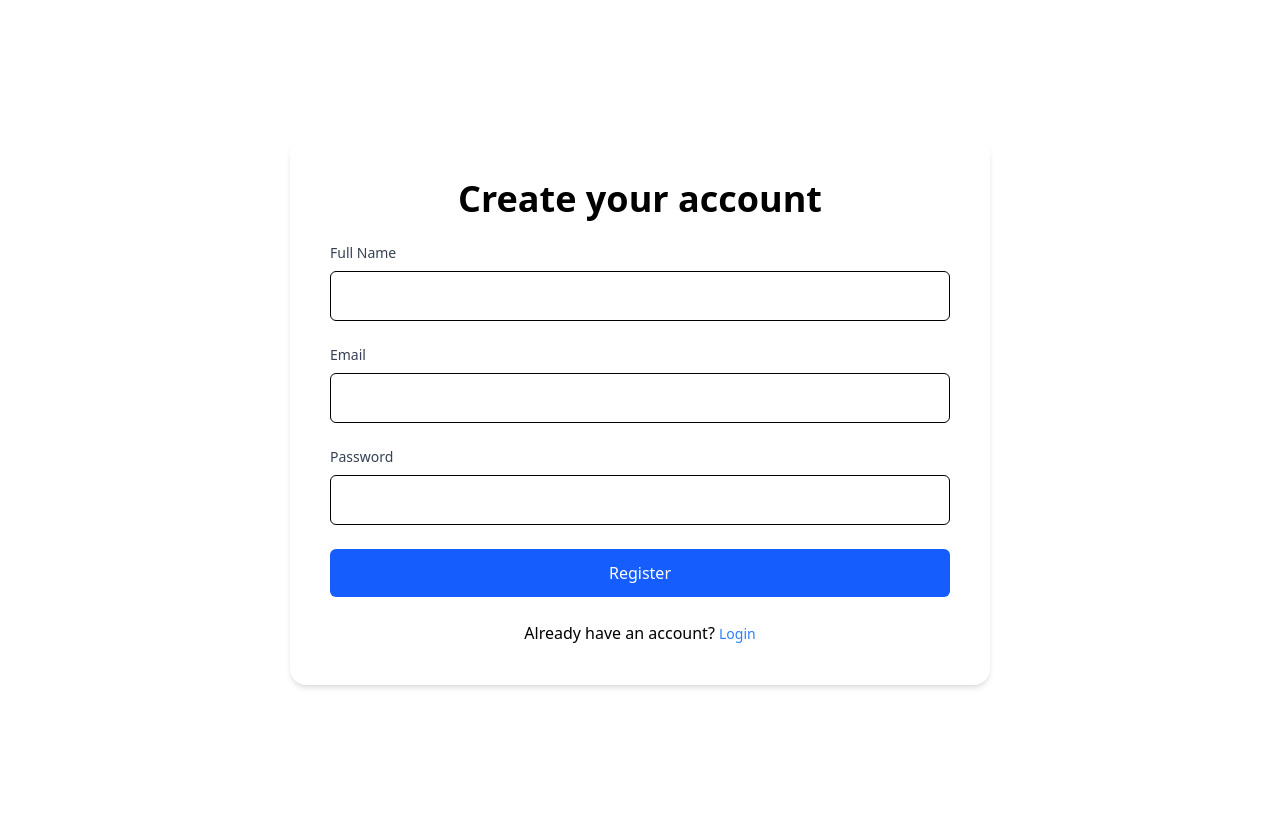
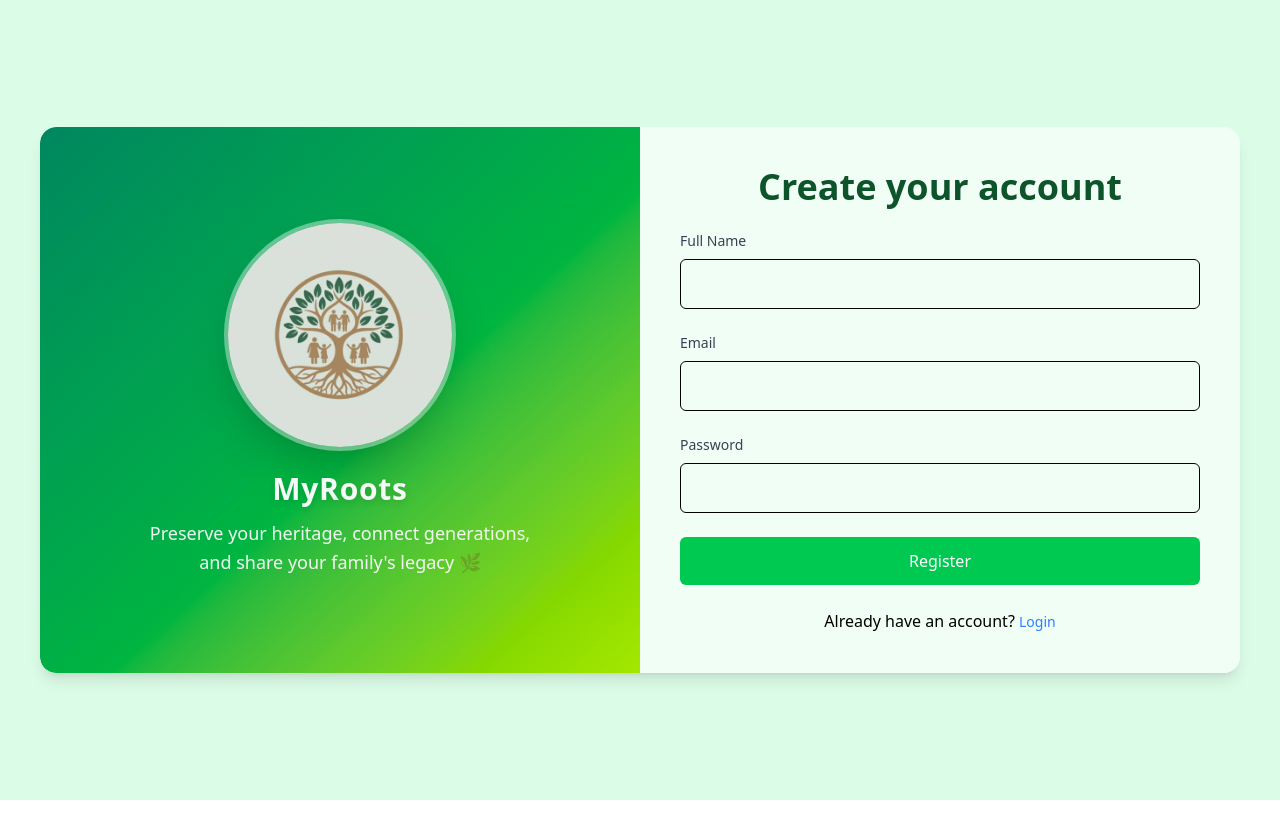
Before and after one commit to RaiJ1n/my-root, a Vue app: page /register in a window 1280 px wide. After the commit the page ends 800 px from the top, so only its background shows below. Built offline with nearby package versions, Linux system fonts and the light colour scheme.

Commit message:
final commit

```diff
--- a/src/App.vue
+++ b/src/App.vue
@@ -2,7 +2,7 @@
 
 <template>
   <div>
-    <div class="w-360px mx-auto p-3 background-white">
+    <div class="w-360px mx-auto ">
       <router-view></router-view>
     </div>
   </div>
--- a/src/components/headers.vue
+++ b/src/components/headers.vue
@@ -4,6 +4,7 @@
   >
     <!-- ✅ Logo -->
     <h1
+      image: logo
       class="text-3xl font-bold text-green-700 cursor-pointer hover:text-green-800 transition"
       @click="$router.push('/')"
     >
@@ -42,6 +43,7 @@
 import { useRouter } from 'vue-router'
 import { useProfile } from '@/store/profileStore.js'
 import { useAuth } from '@/store/authStore.js'
+import logo from '@/image/logoMyRoots.jpg'
 
 const { profile } = useProfile()
 const { setAuth } = useAuth()
--- a/src/views/login.vue
+++ b/src/views/login.vue
@@ -1,13 +1,46 @@
 <template>
-  <div class="min-h-screen flex items-center justify-center">
-    <div class="bg-white p-10 rounded-2xl shadow-md w-[700px]">
-      <h1 class="text-4xl font-bold mb-6 text-center">Welcome back</h1>
+  <div class="min-h-screen flex items-center justify-center bg-green-100">
+    <!-- Main Container -->
+    <div class="flex w-[1200px] bg-white/60 backdrop-blur-md rounded-2xl shadow-lg overflow-hidden">
 
-      <!-- Login Form -->
+      <!-- ✅ Hero Section -->
+      <div
+        class="w-1/2 flex flex-col items-center justify-center text-center p-10
+               bg-gradient-to-br from-emerald-700 via-green-600 to-lime-400
+               text-white/95 backdrop-blur-md relative overflow-hidden"
+      >
+        <!-- Subtle decorative glow -->
+        <div class="absolute inset-0 bg-white/10 mix-blend-overlay"></div>
+
+        <!-- Logo -->
+        <img
+          :src="logo"
+          alt="MyRoots logo"
+          class="w-56 h-56 mb-6 rounded-full shadow-2xl ring-4 ring-white/40 bg-white/10 backdrop-blur-sm"
+        />
+
+        <!-- App title -->
+        <h2 class="text-3xl font-extrabold mb-3 drop-shadow-md tracking-wide">MyRoots</h2>
+
+        <!-- Tagline -->
+        <p class="text-white/90 text-lg max-w-sm leading-relaxed">
+          Preserve your heritage, connect generations, and share your family's legacy 🌿
+        </p>
+      </div>
+
+      <!-- ✅ Login Form Section -->
+      <div class="w-1/2 p-10 flex flex-col justify-center">
+        <h1 class="text-4xl font-bold mb-6 text-center text-green-900">Welcome back</h1>
+
         <form @submit.prevent="login" class="space-y-6">
           <div>
             <label class="block text-gray-700 mb-2 text-sm">Email</label>
-          <input v-model="email" type="email" required class="w-full px-4 py-3 border rounded-md" />
+            <input
+              v-model="email"
+              type="email"
+              required
+              class="w-full px-4 py-3 border rounded-md"
+            />
           </div>
 
           <div>
@@ -20,11 +53,10 @@
             />
           </div>
 
-        <!-- Login Button -->
           <div>
             <button
               type="submit"
-            class="w-full bg-blue-600 text-white py-3 rounded-md hover:bg-blue-700 transition"
+              class="w-full bg-green-500 text-white py-3 rounded-md hover:bg-green-500 transition"
             >
               Login
             </button>
@@ -33,47 +65,48 @@
           <div class="text-center mt-3">
             <p>
               Don't have an account?
-            <router-link to="/register" class="text-sm text-blue-500">Register</router-link>
+              <router-link to="/register" class="text-sm text-blue-500 hover:underline">
+                Register
+              </router-link>
             </p>
           </div>
         </form>
       </div>
     </div>
+  </div>
 </template>
 
 <script setup>
-import { ref } from "vue"
-import { useRouter } from "vue-router"
-import { useAuth } from "@/store/authStore.js"
-import { useProfile } from "@/store/profileStore.js"
+import { ref } from 'vue'
+import { useRouter } from 'vue-router'
+import { useAuth } from '@/store/authStore.js'
+import { useProfile } from '@/store/profileStore.js'
+import logo from '@/image/logoMyRoots.jpg'
 
-const email = ref("")
-const password = ref("")
+const email = ref('')
+const password = ref('')
 const router = useRouter()
 const { setAuth, checkAuth } = useAuth()
-const { saveProfile } = useProfile()  // ✅ NEW
+const { saveProfile } = useProfile()
 
 checkAuth()
 
 const login = () => {
-  const storedUser = JSON.parse(localStorage.getItem("userData") || "null")
+  const storedUser = JSON.parse(localStorage.getItem('userData') || 'null')
 
   if (storedUser && email.value === storedUser.email && password.value === storedUser.password) {
-    // Update Auth Store
     setAuth(true, storedUser)
-
-    // Sync to Profile Store (auto-fill name and email)
     saveProfile({
-      name: storedUser.name || "User",
-      email: storedUser.email || "",
-      bio: "Tell us about your roots 🌿",
-      avatar: storedUser.avatar || "",
+      name: storedUser.name || 'User',
+      email: storedUser.email || '',
+      bio: 'Tell us about your roots 🌿',
+      avatar: storedUser.avatar || '',
     })
-
-    alert("Login successful!")
-    router.push("/")
+    alert('Login successful!')
+    router.push('/')
   } else {
-    alert("Invalid credentials!")
+    alert('Invalid credentials! Refgister if you do not have an account.')
+    router.push('/register')
   }
 }
 </script>
--- a/src/views/register.vue
+++ b/src/views/register.vue
@@ -1,17 +1,56 @@
 <template>
-  <div class="min-h-screen flex items-center justify-center">
-    <div class="bg-white p-10 rounded-2xl shadow-md w-[700px]">
-      <h1 class="text-4xl font-bold mb-6 text-center">Create your account</h1>
+  <div class="min-h-screen flex items-center justify-center bg-green-100">
+    <!-- Main Container -->
+    <div class="flex w-[1200px] bg-white/60 backdrop-blur-md rounded-2xl shadow-lg overflow-hidden">
+
+      <!-- Hero Section -->
+      <div
+        class="w-1/2 flex flex-col items-center justify-center text-center p-10
+               bg-gradient-to-br from-emerald-700 via-green-600 to-lime-400
+               text-white/95 backdrop-blur-md relative overflow-hidden"
+      >
+        <!-- Subtle decorative glow -->
+        <div class="absolute inset-0 bg-white/10 mix-blend-overlay"></div>
+
+        <!-- Logo -->
+        <img
+          :src="logo"
+          alt="MyRoots logo"
+          class="w-56 h-56 mb-6 rounded-full shadow-2xl ring-4 ring-white/40 bg-white/10 backdrop-blur-sm"
+        />
+
+        <!-- App title -->
+        <h2 class="text-3xl font-extrabold mb-3 drop-shadow-md tracking-wide">MyRoots</h2>
+
+        <!-- Tagline -->
+        <p class="text-white/90 text-lg max-w-sm leading-relaxed">
+          Preserve your heritage, connect generations, and share your family's legacy 🌿
+        </p>
+      </div>
+
+      <!--  Registration Form Section -->
+      <div class="w-1/2 p-10 flex flex-col justify-center">
+        <h1 class="text-4xl font-bold mb-6 text-center text-green-900">Create your account</h1>
 
         <form @submit.prevent="register" class="space-y-6">
           <div>
             <label class="block text-gray-700 mb-2 text-sm">Full Name</label>
-          <input v-model="name" type="text" required class="w-full px-4 py-3 border rounded-md" />
+            <input
+              v-model="name"
+              type="text"
+              required
+              class="w-full px-4 py-3 border rounded-md"
+            />
           </div>
 
           <div>
             <label class="block text-gray-700 mb-2 text-sm">Email</label>
-          <input v-model="email" type="email" required class="w-full px-4 py-3 border rounded-md" />
+            <input
+              v-model="email"
+              type="email"
+              required
+              class="w-full px-4 py-3 border rounded-md"
+            />
           </div>
 
           <div>
@@ -25,13 +64,24 @@
           </div>
 
           <div>
-          <button type="submit" class="w-full bg-blue-600 text-white py-3 rounded-md">Register</button>
+            <button
+              type="submit"
+              class="w-full bg-green-500 text-white py-3 rounded-md hover:bg-green-500 transition"
+            >
+              Register
+            </button>
           </div>
 
           <div class="text-center mt-3">
-          <p>Already have an account? <router-link to="/login" class="text-sm text-blue-500">Login</router-link></p>
+            <p>
+              Already have an account?
+              <router-link to="/login" class="text-sm text-blue-500 hover:underline">
+                Login
+              </router-link>
+            </p>
           </div>
         </form>
+      </div>
     </div>
   </div>
 </template>
@@ -39,6 +89,7 @@
 <script setup>
 import { ref } from 'vue'
 import { useRouter } from 'vue-router'
+import logo from '@/image/logoMyRoots.jpg'
 
 const name = ref('')
 const email = ref('')
@@ -52,14 +103,8 @@ const register = () => {
     password: password.value,
   }
 
-  // Save user for later login
   localStorage.setItem('userData', JSON.stringify(newUser))
-
-  alert('Registration successful! Please log in.')
-
-  // push to login page
+  alert('Registration successful!')
   router.push('/login')
 }
 </script>
-
-<style scoped></style>
```
Also changed, not shown: src/assets/main.css (+2 -9 lines), src/image/logoMyRoots.jpg (added), src/image/myRoots.jpg (added). Lines whose indentation alone changed are shown as unchanged.
